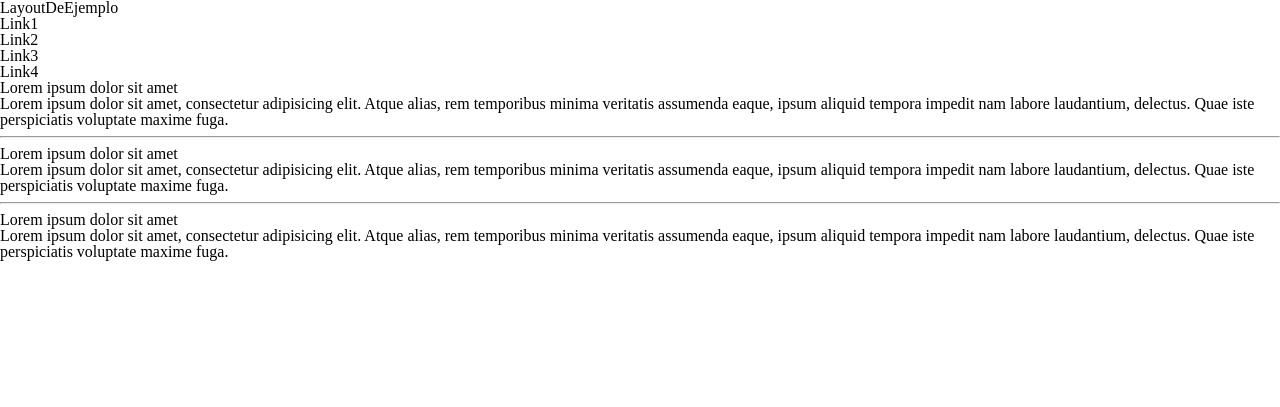
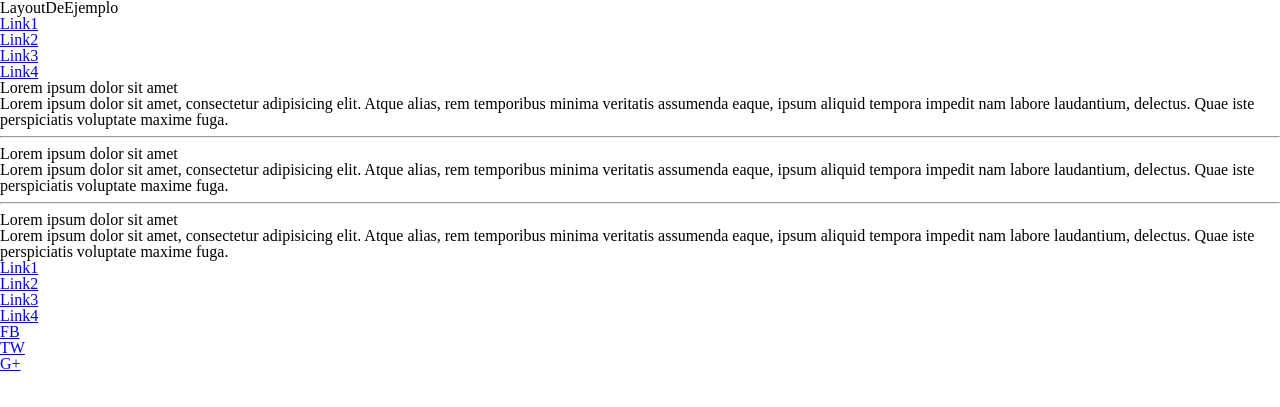
Before and after one commit to raquelgm88/prueba-create, a website: page src/html/index.html in a window 1280 px wide. Shown: the part 53-460 px from the top of the page. Drawn offline with nearby package versions, Linux system fonts and the light colour scheme; files that its build step writes are made by us from their sources; files whose address does not match are found by name.

Commit message:
Add footer HTML

```diff
--- a/src/html/partials/footer.html
+++ b/src/html/partials/footer.html
@@ -1,3 +1,30 @@
 <footer class="footer">
-
+  <nav class="footer__menu">
+    <ul class="footer__menu-list">
+      <li class="footer__menu-list--item">
+        <a class="footer__menu-list--item_link" href="#Link1">Link1</a>
+      </li>
+      <li class="footer__menu-list--item">
+        <a class="footer__menu-list--item_link" href="#Link2">Link2</a>
+      </li>
+      <li class="footer__menu-list--item">
+        <a class="footer__menu-list--item_link" href="#Link3">Link3</a>
+      </li>
+      <li class="footer__menu-list--item">
+        <a class="footer__menu-list--item_link" href="#Link4">Link4</a>
+      </li>
+    </ul>
+  </nav>
+  <nav class="footer__social">
+    <ul class="footer__social-list">
+        <li class="footer__social-list--item">
+          <a class="footer__social-list--item_link" href="#Facebook">FB</a>
+        </li>
+        <li class="footer__social-list--item">
+          <a class="footer__social-list--item_link" href="#Twitter">TW</a>
+        </li>
+        <li class="footer__social-list--item">
+          <a class="footer__social-list--item_link" href="#Google+">G+</a>
+        </li>
+  </nav>
 </footer>
--- a/src/html/partials/header.html
+++ b/src/html/partials/header.html
@@ -9,10 +9,18 @@
   </div>
   <nav class="header__menu">
     <ul class="header__menu-list">
-      <li class="header__menu-list--link">Link1</li>
-      <li class="header__menu-list--link">Link2</li>
-      <li class="header__menu-list--link">Link3</li>
-      <li class="header__menu-list--link">Link4</li>
+      <li class="header__menu-list--item">
+        <a class="header__menu-list--item_link" href="#Link1">Link1</a>
+      </li>
+      <li class="header__menu-list--item">
+        <a class="header__menu-list--item_link" href="#Link2">Link2</a>
+      </li>
+      <li class="header__menu-list--item">
+        <a class="header__menu-list--item_link" href="#Link3">Link3</a>
+      </li>
+      <li class="header__menu-list--item">
+        <a class="header__menu-list--item_link" href="#Link4">Link4</a>
+      </li>
     </ul>
   </nav>
 </header>
```
